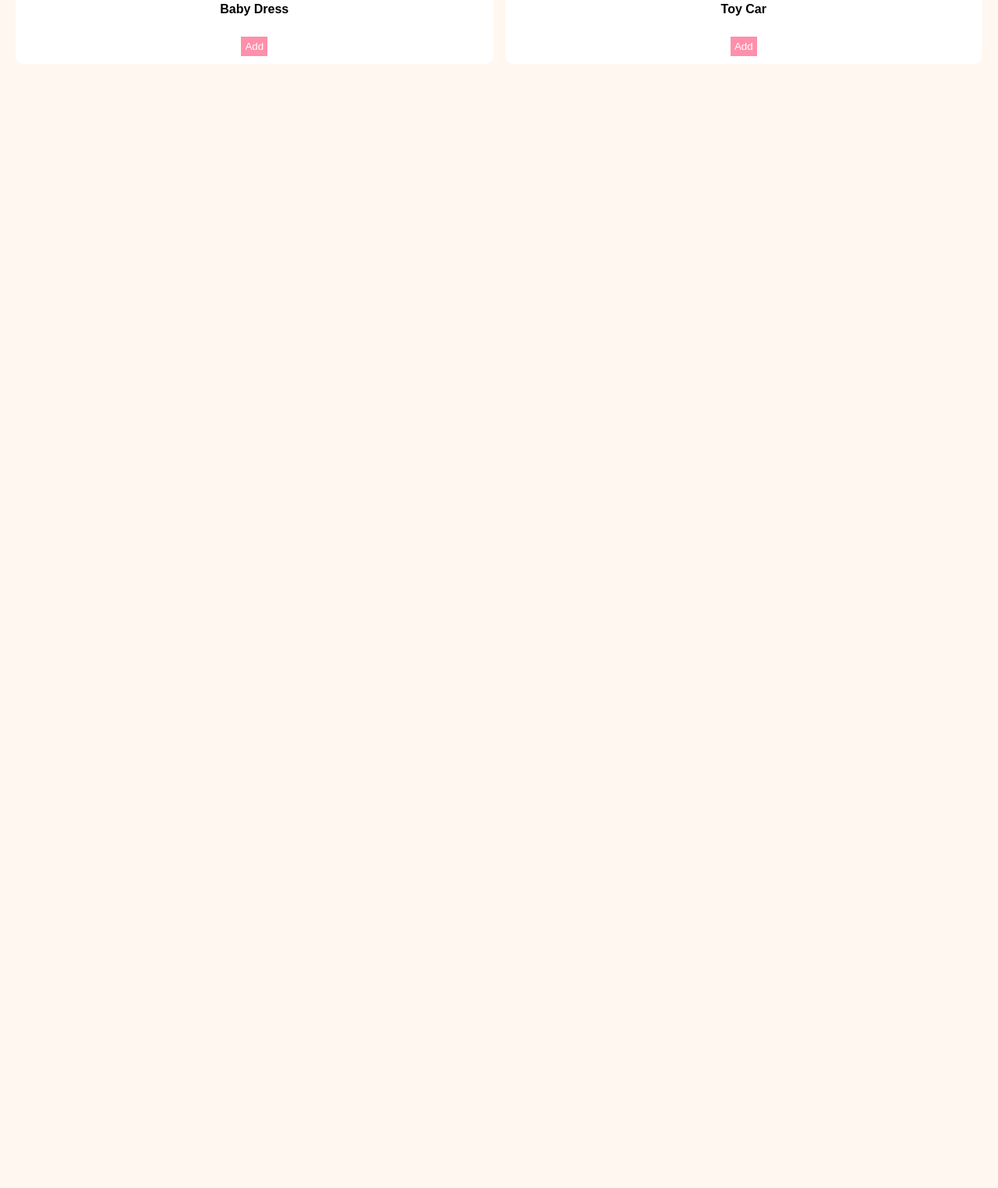
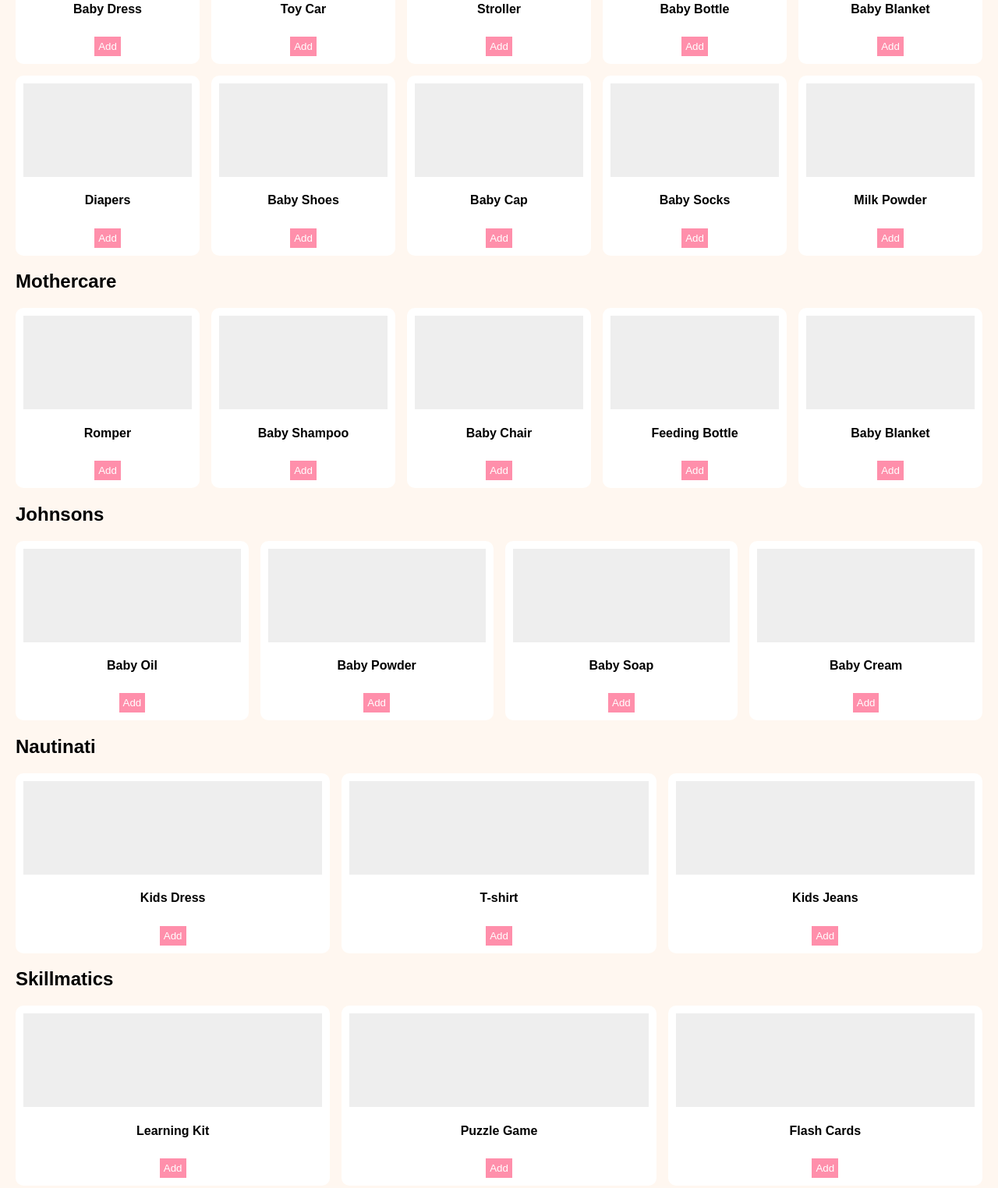
Before and after one commit to Manishhh13/tinytotes-website, a plain HTML site: page index.html in a window 1280 px wide. Shown: the part 447-1971 px from the top of the page at 78% size. Before the commit the page ends 800 px from the top, so only its background shows below. Drawn offline with Linux system fonts and the light colour scheme.

Commit message:
Add files via upload

```diff
--- a/index.html
+++ b/index.html
@@ -16,7 +16,6 @@
 .image-placeholder{height:120px;background:#eee;margin-bottom:10px}
 .add-cart{background:#ff8fab;color:#fff;border:none;padding:5px;margin-top:5px;cursor:pointer}
 .cart-box{position:fixed;right:10px;top:80px;width:250px;background:#fff;border:1px solid #ccc;padding:10px;border-radius:10px}
-.cart-box h3{text-align:center}
 .cart-item{display:flex;justify-content:space-between;margin:5px 0}
 .remove-btn{background:red;color:#fff;border:none;padding:2px 5px;cursor:pointer}
 .checkout{background:green;color:#fff;border:none;padding:8px;width:100%;margin-top:10px}
@@ -30,7 +29,6 @@
 <div class="logo">LOGO</div>
 <h2>TinyTotes</h2>
 <nav>
-<a href="#">Home</a>
 <a href="#firstcry">FirstCry</a>
 <a href="#mothercare">Mothercare</a>
 <a href="#johnsons">Johnsons</a>
@@ -45,15 +43,59 @@
 
 <div class="container">
 
+<!-- FIRSTCRY -->
 <h2 id="firstcry">FirstCry</h2>
 <div class="products">
 <div class="product"><div class="image-placeholder"></div><h4 onclick="openDetail('Baby Dress')">Baby Dress</h4><button class="add-cart" onclick="addToCart('Baby Dress',299)">Add</button></div>
 <div class="product"><div class="image-placeholder"></div><h4 onclick="openDetail('Toy Car')">Toy Car</h4><button class="add-cart" onclick="addToCart('Toy Car',199)">Add</button></div>
+<div class="product"><div class="image-placeholder"></div><h4 onclick="openDetail('Stroller')">Stroller</h4><button class="add-cart" onclick="addToCart('Stroller',2499)">Add</button></div>
+<div class="product"><div class="image-placeholder"></div><h4 onclick="openDetail('Baby Bottle')">Baby Bottle</h4><button class="add-cart" onclick="addToCart('Baby Bottle',149)">Add</button></div>
+<div class="product"><div class="image-placeholder"></div><h4 onclick="openDetail('Baby Blanket')">Baby Blanket</h4><button class="add-cart" onclick="addToCart('Baby Blanket',499)">Add</button></div>
+<div class="product"><div class="image-placeholder"></div><h4 onclick="openDetail('Diapers')">Diapers</h4><button class="add-cart" onclick="addToCart('Diapers',799)">Add</button></div>
+<div class="product"><div class="image-placeholder"></div><h4 onclick="openDetail('Baby Shoes')">Baby Shoes</h4><button class="add-cart" onclick="addToCart('Baby Shoes',599)">Add</button></div>
+<div class="product"><div class="image-placeholder"></div><h4 onclick="openDetail('Baby Cap')">Baby Cap</h4><button class="add-cart" onclick="addToCart('Baby Cap',99)">Add</button></div>
+<div class="product"><div class="image-placeholder"></div><h4 onclick="openDetail('Baby Socks')">Baby Socks</h4><button class="add-cart" onclick="addToCart('Baby Socks',79)">Add</button></div>
+<div class="product"><div class="image-placeholder"></div><h4 onclick="openDetail('Milk Powder')">Milk Powder</h4><button class="add-cart" onclick="addToCart('Milk Powder',699)">Add</button></div>
+</div>
+
+<!-- MOTHERCARE -->
+<h2 id="mothercare">Mothercare</h2>
+<div class="products">
+<div class="product"><div class="image-placeholder"></div><h4 onclick="openDetail('Romper')">Romper</h4><button class="add-cart" onclick="addToCart('Romper',399)">Add</button></div>
+<div class="product"><div class="image-placeholder"></div><h4 onclick="openDetail('Baby Shampoo')">Baby Shampoo</h4><button class="add-cart" onclick="addToCart('Baby Shampoo',249)">Add</button></div>
+<div class="product"><div class="image-placeholder"></div><h4 onclick="openDetail('Baby Chair')">Baby Chair</h4><button class="add-cart" onclick="addToCart('Baby Chair',1499)">Add</button></div>
+<div class="product"><div class="image-placeholder"></div><h4 onclick="openDetail('Feeding Bottle')">Feeding Bottle</h4><button class="add-cart" onclick="addToCart('Feeding Bottle',199)">Add</button></div>
+<div class="product"><div class="image-placeholder"></div><h4 onclick="openDetail('Baby Blanket MC')">Baby Blanket</h4><button class="add-cart" onclick="addToCart('Baby Blanket MC',599)">Add</button></div>
+</div>
+
+<!-- JOHNSONS -->
+<h2 id="johnsons">Johnsons</h2>
+<div class="products">
+<div class="product"><div class="image-placeholder"></div><h4 onclick="openDetail('Baby Oil')">Baby Oil</h4><button class="add-cart" onclick="addToCart('Baby Oil',199)">Add</button></div>
+<div class="product"><div class="image-placeholder"></div><h4 onclick="openDetail('Baby Powder')">Baby Powder</h4><button class="add-cart" onclick="addToCart('Baby Powder',149)">Add</button></div>
+<div class="product"><div class="image-placeholder"></div><h4 onclick="openDetail('Baby Soap')">Baby Soap</h4><button class="add-cart" onclick="addToCart('Baby Soap',99)">Add</button></div>
+<div class="product"><div class="image-placeholder"></div><h4 onclick="openDetail('Baby Cream')">Baby Cream</h4><button class="add-cart" onclick="addToCart('Baby Cream',179)">Add</button></div>
+</div>
+
+<!-- NAUTINATI -->
+<h2 id="nautinati">Nautinati</h2>
+<div class="products">
+<div class="product"><div class="image-placeholder"></div><h4 onclick="openDetail('Kids Dress')">Kids Dress</h4><button class="add-cart" onclick="addToCart('Kids Dress',499)">Add</button></div>
+<div class="product"><div class="image-placeholder"></div><h4 onclick="openDetail('T-shirt')">T-shirt</h4><button class="add-cart" onclick="addToCart('T-shirt',299)">Add</button></div>
+<div class="product"><div class="image-placeholder"></div><h4 onclick="openDetail('Kids Jeans')">Kids Jeans</h4><button class="add-cart" onclick="addToCart('Kids Jeans',699)">Add</button></div>
+</div>
+
+<!-- SKILLMATICS -->
+<h2 id="skillmatics">Skillmatics</h2>
+<div class="products">
+<div class="product"><div class="image-placeholder"></div><h4 onclick="openDetail('Learning Kit')">Learning Kit</h4><button class="add-cart" onclick="addToCart('Learning Kit',699)">Add</button></div>
+<div class="product"><div class="image-placeholder"></div><h4 onclick="openDetail('Puzzle Game')">Puzzle Game</h4><button class="add-cart" onclick="addToCart('Puzzle Game',349)">Add</button></div>
+<div class="product"><div class="image-placeholder"></div><h4 onclick="openDetail('Flash Cards')">Flash Cards</h4><button class="add-cart" onclick="addToCart('Flash Cards',299)">Add</button></div>
 </div>
 
 </div>
 
-<!-- CART UI -->
+<!-- CART -->
 <div class="cart-box">
 <h3>Cart</h3>
 <div id="cartItems"></div>
@@ -61,7 +103,7 @@
 <button class="checkout">Checkout</button>
 </div>
 
-<!-- PRODUCT DETAIL -->
+<!-- MODAL -->
 <div class="modal" id="detailModal">
 <div class="modal-content">
 <h3 id="detailTitle"></h3>
@@ -85,43 +127,37 @@
 let container = document.getElementById('cartItems');
 container.innerHTML = '';
 let total = 0;
-
-  cart.forEach((item, index) => {
+cart.forEach((item,index)=>{
 total += item.price;
 container.innerHTML += `<div class="cart-item">${item.name} ₹${item.price} <button class="remove-btn" onclick="removeItem(${index})">X</button></div>`;
 });
-
 document.getElementById('total').innerText = 'Total: ₹' + total;
 }
 
 function removeItem(index){
-  cart.splice(index, 1);
+cart.splice(index,1);
 saveCart();
 renderCart();
 }
 
 function openDetail(name){
-  document.getElementById('detailTitle').innerText = name;
-  document.getElementById('detailPrice').innerText = 'Price: ₹___';
-  document.getElementById('detailModal').style.display = 'block';
+document.getElementById('detailTitle').innerText=name;
+document.getElementById('detailPrice').innerText='Price: ₹___';
+document.getElementById('detailModal').style.display='block';
 }
 
 function closeDetail(){
-  document.getElementById('detailModal').style.display = 'none';
+document.getElementById('detailModal').style.display='none';
 }
 
 function saveCart(){
 localStorage.setItem('cart', JSON.stringify(cart));
 }
 
-// Checkout Button Action
 window.onload = function(){
 document.querySelector('.checkout').addEventListener('click', function(){
-    if(cart.length === 0){
-      alert('Your cart is empty');
-    } else {
-      alert('Proceeding to checkout! (Next step: Payment Integration)');
-    }
+if(cart.length === 0){alert('Your cart is empty');}
+else{alert('Proceeding to checkout');}
 });
 };
 </script>
```
Lines whose indentation alone changed are shown as unchanged.
